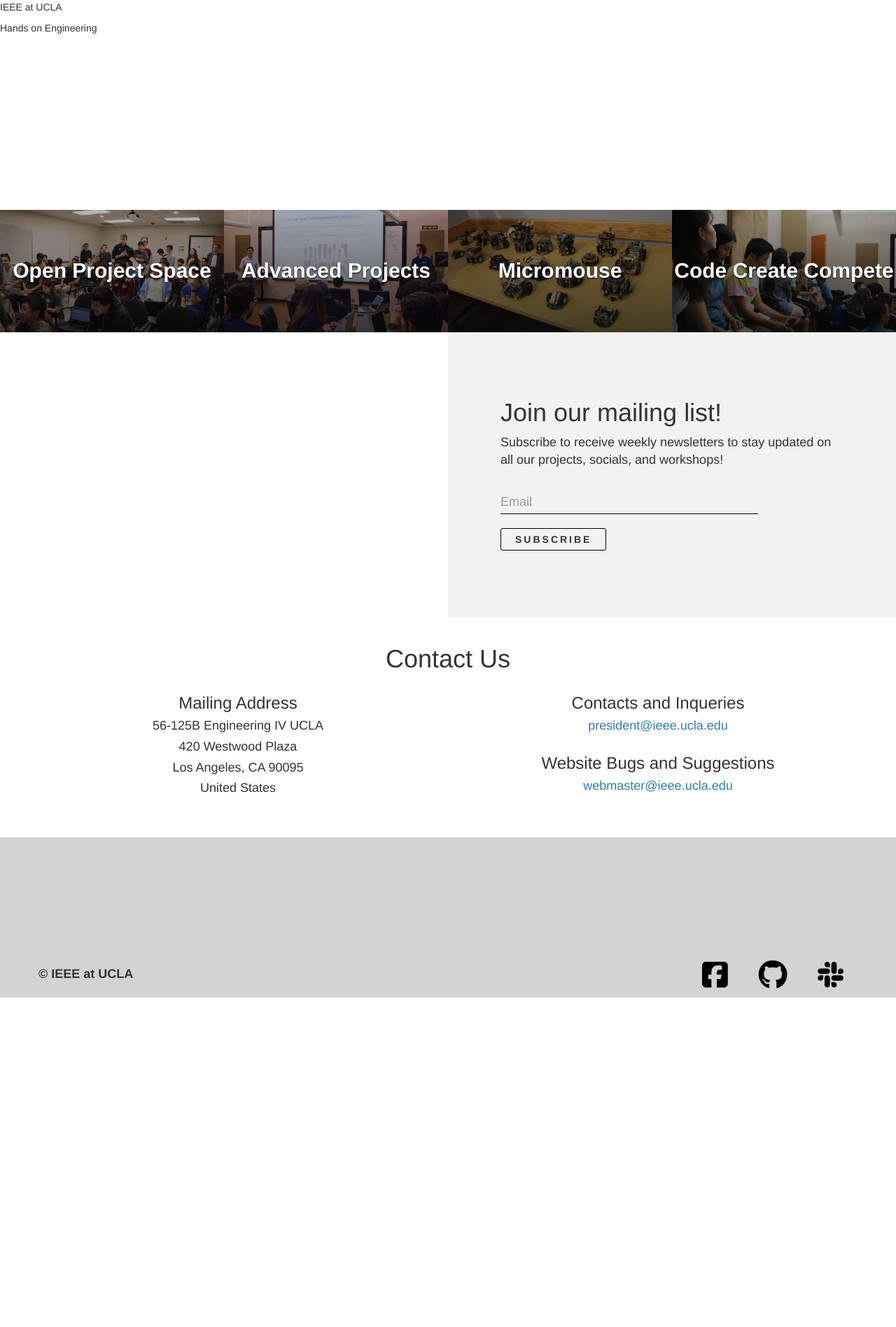
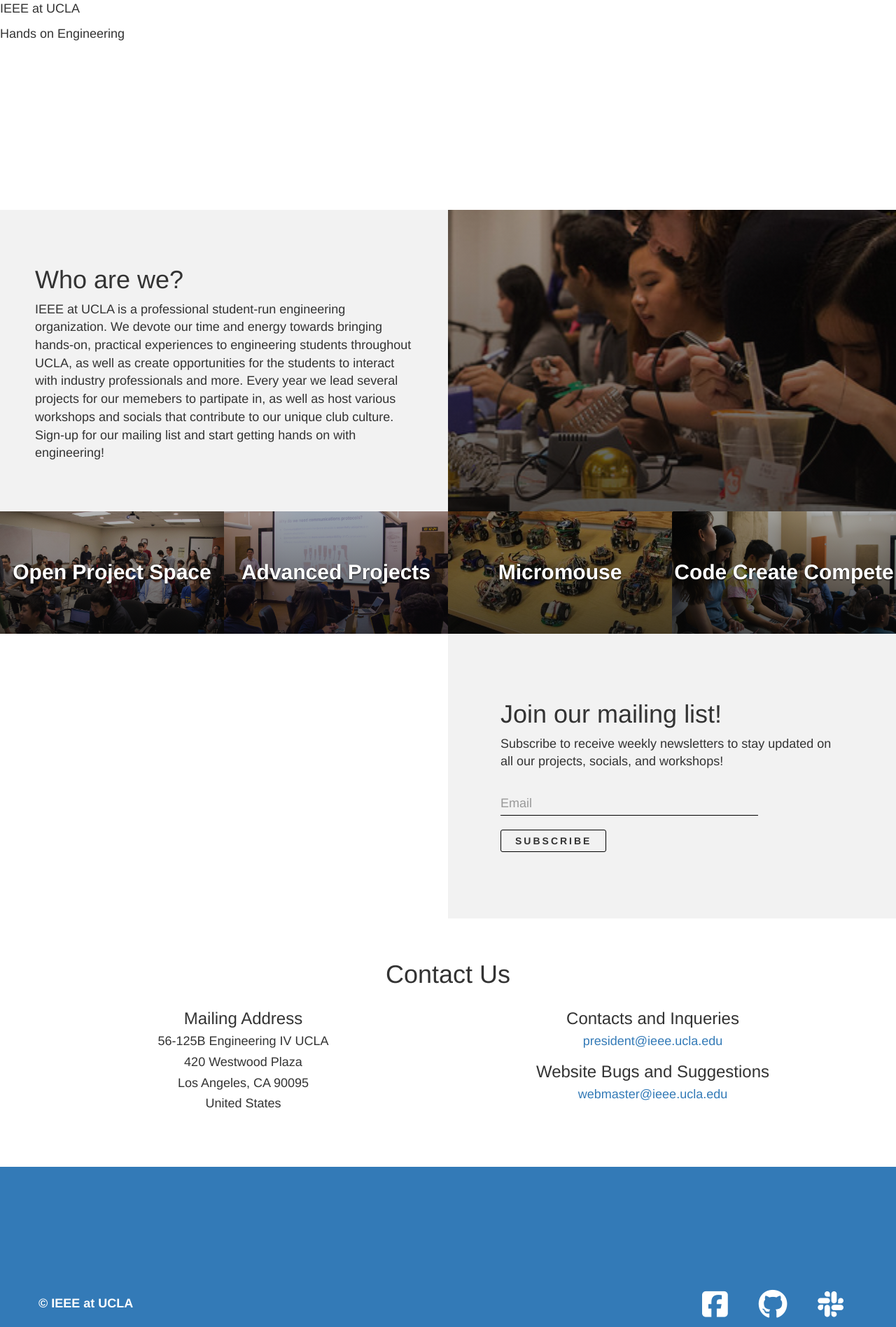
Before and after one commit to UCLA-IEEE/ieeebruins.com, a PHP site: page / in a window 1280 px wide. Shown: the part 72-1969 px from the top of the page at 70% size. Before the commit the page ends 1498 px from the top, so only its background shows below. Run offline with PHP 8.4, Linux system fonts and the light colour scheme; some libraries are stand-ins or nearby versions.

Commit message:
fix horizontal overflow problem

```diff
--- a/css/footer.css
+++ b/css/footer.css
@@ -1,6 +1,7 @@
 .footer {
-    background-color: lightgrey;
+    background-color: #337ab7;
     padding: 10px 40px;
+    color: white;
 }
 
 .footer .copyright {
@@ -15,7 +16,7 @@
 }
 
 .footer .fa {
-    color: black;
+    color: white;
     margin: 0 20px;
 }
 
--- a/css/index.css
+++ b/css/index.css
@@ -1,10 +1,13 @@
+/* GENERAL ELEMENTS */
+
+p {
+    font-size: 18px;
+}
+
 /* HOME BILLBOARD */
 
 .home-billboard {
     height: 300px;
-}
-
-.home-billboard p {
 }
 
 /* DESCRIPTION */
@@ -16,11 +19,7 @@
 .description {
     display: table-column;
     background-color: #F2F2F2;
-    padding: 50px;
-}
-
-.description p {
-    font-size: 18px;
+    padding: 60px 50px;
 }
 
 .descrip-img {
@@ -32,34 +31,27 @@
 }
 
 /* PROJECTS */
-.projects h2 {
-    text-align: center;
-}
-.projects p {
-    margin: 0;
-    text-align: center;
-}
 
 .projects .project {
-    position: relative;
+    text-align: center;
     height: 175px;
     padding: 50px 0;
 }
 
 .project .project-title {
-    transition: .5s ease;
     color: white;
     font-weight: bold;
     text-shadow: 0px 1px 2px #000000;
+
+    transition: .5s ease;
 }
 
 .project-description {
     opacity: 0;
     position: absolute;
-    top: 3%;
-    left: 10%;
-    transform: translate(-7%, 20%);
-    -ms-transform: translate(-10%, 15%);
+    margin: -20px 0;
+    padding: 0 5%;
+
     transition: .5s ease;
 }
 
@@ -67,7 +59,7 @@
 .project-description a {
     font-size: 16px;
     color: white;
-    text-decoration: none;
+    cursor: pointer;
 }
 
 .project:hover .project-title {
@@ -78,10 +70,12 @@
     opacity: 1;
 }
 
-.redirect:hover {
-    text-decoration: none;
-    color: white;
-    cursor: pointer;
+.link {
+    position: absolute;
+    width: 100%;
+    height: 100%;
+    top: 0;
+    left: 0;
 }
 
 .project1 {
@@ -99,7 +93,7 @@
 .project3 {
     background: linear-gradient(rgba(10, 10, 10, 0.3), rgba(10, 10, 10, 0.7)),
         url(../images/micromouse.jpg) no-repeat center;
-    background-size: 125%;
+    background-size: 175%;
 }
 
 .project4 {
@@ -113,10 +107,6 @@
 .mailing-list {
     padding: 75px 75px;
     background-color: #F2F2F2;
-}
-
-.mailing-list p {
-    font-size: 18px;
 }
 
 .mailing-list form {
@@ -163,7 +153,8 @@
 /* CONTACT US */
 
 .contact-info {
-    padding: 20px 0 50px;
+    padding-top: 40px;
+    padding-bottom: 70px;
 }
 
 /* PHOTO REEL */
--- a/index.php
+++ b/index.php
@@ -31,7 +31,6 @@
     </div>
 
     <!-- DESCRIPTION -->
-    <!--
     <div class='container-fluid description-wraper'>
         <div class='row description-container'>
             <div class='description col-md-6'>
@@ -41,51 +40,46 @@
             <div class='col-md-6 descrip-img'></div>
         </div>
     </div>
-    -->
 
     <!-- PROJECT QUICK LOOK -->
     <div class='projects container-fluid'>
         <div class='row'>
-
-            <a href='#' class='redirect'>
+            <!-- OPS -->
             <div class='project project1 col-md-3 col-sm-6'>
+                <a href='#'><span class='link'></span></a>
+                <div class='project-description text-center'>
+                    <p>The IEEE OPS program at UCLA allows students to get hands on experience on fundamental electrical engineering skills within a fun and collaborative environment.</p>
+                    <a href='mailto:ops@ieee.ucla.edu'>ops@ieee.ucla.edu</a>
+                </div>
                 <h2 class='project-title'>Open Project Space</h2>
-                    <div class='project-description'>
-                        <p>The IEEE OPS program at UCLA allows students to get hands on experience on fundamental electrical engineering skills within a fun and collaborative environment.</p>
-                        <p><a href='mailto:ops@ieee.ucla.edu'>ops@ieee.ucla.edu</a></p>
             </div>
+            <!-- AP -->
+            <div class='project project2 col-md-3 col-sm-6'>
+                <a href='#'><span class='link'></span></a>
+                <div class='project-description text-center'>
+                    <p>The Advanced Projects program allows students to expand on their skills with hardware and software by building upon more advanced topics.</p>
+                    <a href='mailto:advprojects@ieee.ucla.edu'>advprojects@ieee.ucla.edu</a>
                 </div>
-            </a>
-
-            <a href='#' class='redirect'>
-                <div class='project project2 col-md-3 col-sm-6'>
                 <h2 class='project-title'>Advanced Projects</h2>
-                    <div class='project-description'>
-                        <p>The Advanced Projects program allows students to expand on their skills with hardware and software by building upon more advanced topics.</p>
-                        <p><a href='mailto:advprojects@ieee.ucla.edu'>advprojects@ieee.ucla.edu</a></p>
             </div>
-                </div>
-            </a>
-
-            <a href='#' class='redirect'>
+            <!-- MICROMOUSE -->
             <div class='project project3 col-md-3 col-sm-6'>
-                    <h2 class='project-title'>Micromouse</h2>
+                <a href='#'><span class='link'></span></a>
                 <div class='project-description'>
                     <p>The Micromouse program is designed for those with moderate experience in EE and CS, where the objective is to design an autonomous mouse that can solve a maze on its own.</p>
-                        <p><a href='mailto:micromouse@ieee.ucla.edu'>micromouse@ieee.ucla.edu</a></p>
+                    <a href='mailto:micromouse@ieee.ucla.edu'>micromouse@ieee.ucla.edu</a>
                 </div>
+                <h2 class='project-title'>Micromouse</h2>
             </div>
-            </a>
-
-            <a href='#' class='redirect'>
+            <!-- C3 -->
             <div class='project project4 col-md-3 col-sm-6'>
+                <a href='#'><span class='link'></span></a>
+                <div class='project-description text-center'>
+                    <p>IEEE at UCLA’s software based project group in which students have the opportunity to explore topics in software and coding not emphasized within their usual coursework.</p>
+                    <a href='mailto:c3@ieee.ucla.edu'>c3@ieee.ucla.edu</a>
+                </div>
                 <h2 class='project-title'>Code Create Compete</h2>
-                    <div class='project-description'>
-                        <p>IEEE at UCLA’s software based project group in which students have the opportunity to explore topics in software and coding not emphasized within their usual coursework.</p>
-                        <p><a href='mailto:c3@ieee.ucla.edu'>c3@ieee.ucla.edu</a></p>
             </div>
-                </div>
-            </a>
         </div>
     </div>
 
@@ -121,14 +115,11 @@
             <div class='col-sm-6'>
                 <h3>Contacts and Inqueries</h3>
                 <h4><a href='mailto:president@ieee.ucla.edu'>president@ieee.ucla.edu</a></h4>
-            </div>
-            <div class='col-sm-6'>
                 <h3>Website Bugs and Suggestions</h3>
                 <h4><a href='mailto:president@ieee.ucla.edu'>webmaster@ieee.ucla.edu</a></h4>
             </div>
         </div>
     </div>
-
 
     <!-- PHOTO QUICK LOOK -->
     <div class='photo-reel'>
```
Lines whose indentation alone changed are shown as unchanged.
